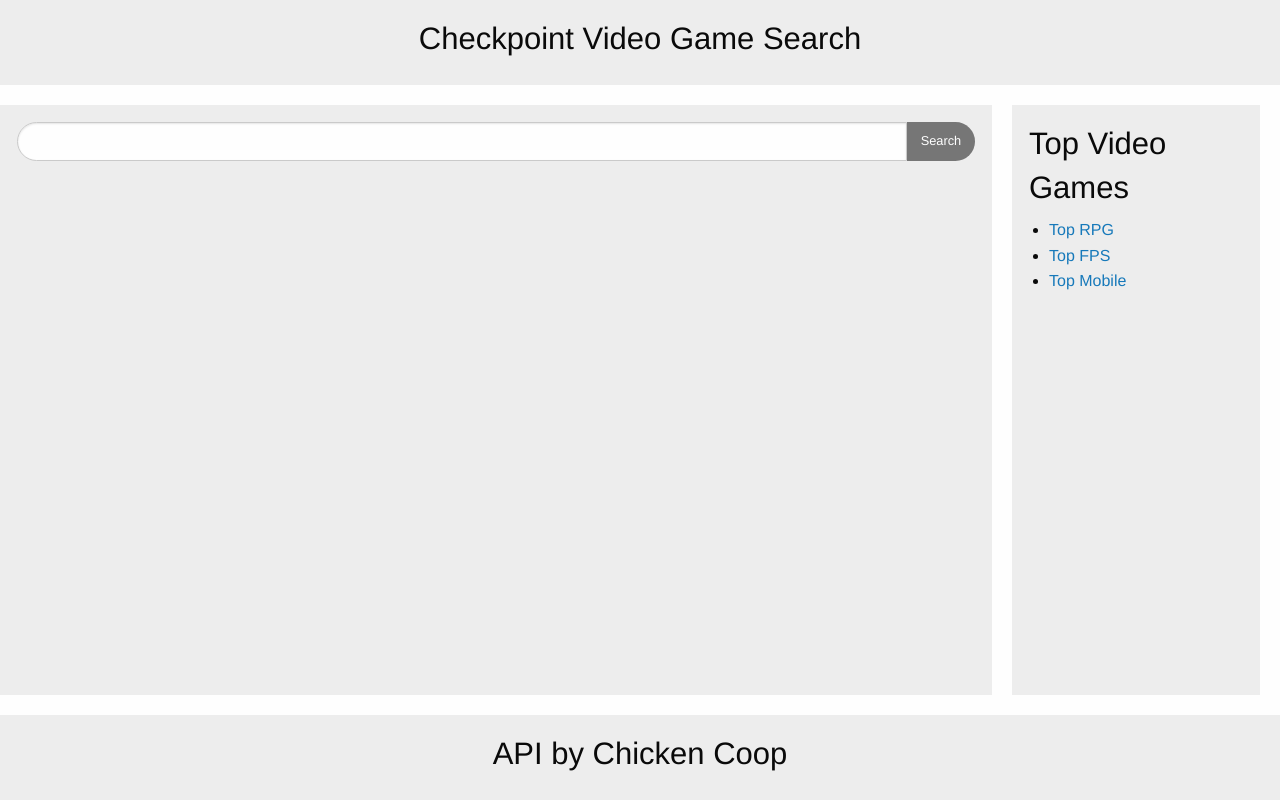
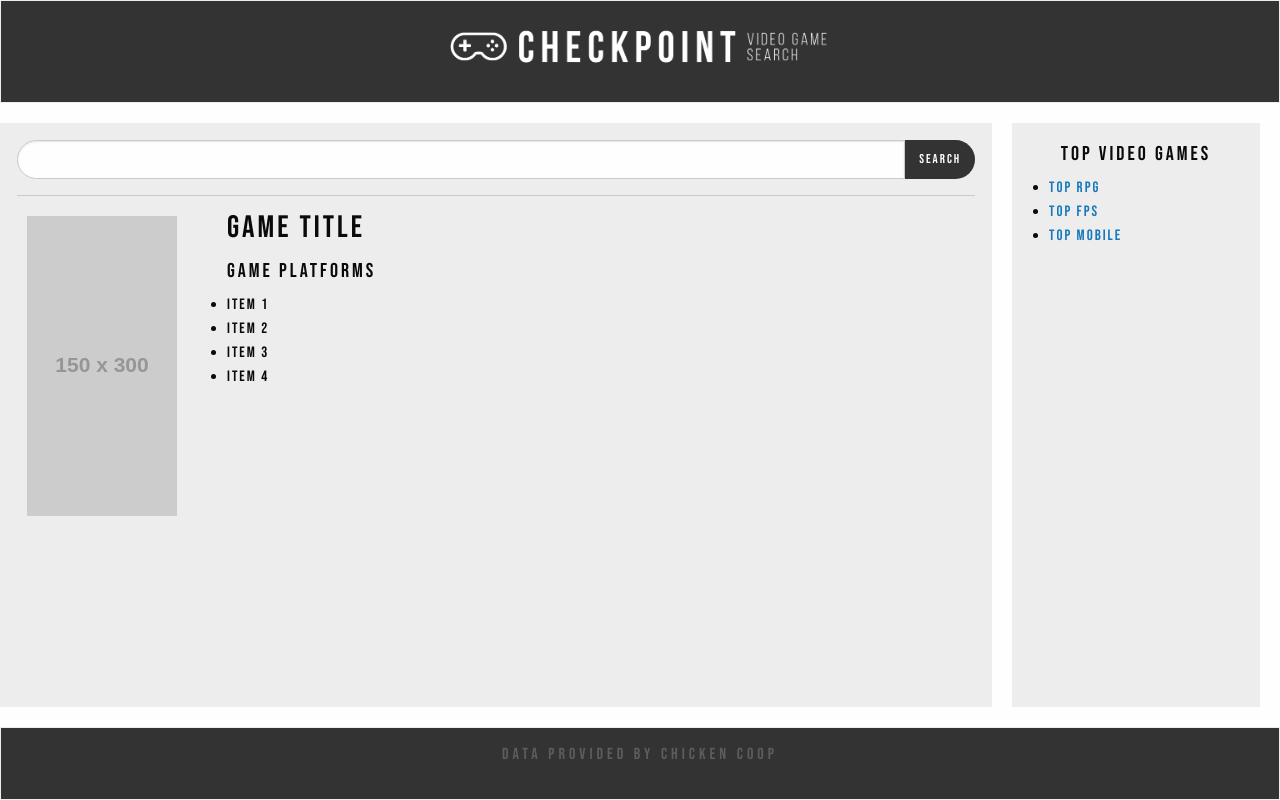
Before and after one commit to Annastasshia/Checkpoint, a plain HTML site: page index.html in a window 1280 px wide. Drawn offline with nearby package versions, Linux system fonts and the light colour scheme; placeholder pictures from the web are drawn by us.

Commit message:
styling added

```diff
--- a/index.html
+++ b/index.html
@@ -1,35 +1,69 @@
 <!doctype html>
 <html lang="en">
+
 <head>
   <!-- Required meta tags -->
   <meta charset="utf-8">
   <meta name="viewport" content="width=device-width, initial-scale=1, shrink-to-fit=no">
 
   <!-- Foundation CSS -->
-    <link rel="stylesheet" href="https://cdn.jsdelivr.net/npm/foundation-sites@6.6.3/dist/css/foundation.min.css" integrity="sha256-ogmFxjqiTMnZhxCqVmcqTvjfe1Y/ec4WaRj/aQPvn+I=" crossorigin="anonymous">
+  <link rel="stylesheet" href="https://cdn.jsdelivr.net/npm/foundation-sites@6.6.3/dist/css/foundation.min.css"
+    integrity="sha256-ogmFxjqiTMnZhxCqVmcqTvjfe1Y/ec4WaRj/aQPvn+I=" crossorigin="anonymous">
 
   <!-- jQuery and javaScript -->
   <script src="https://code.jquery.com/jquery-3.4.1.min.js"></script>
 
   <!-- Compressed JavaScript -->
-    <script src="https://cdn.jsdelivr.net/npm/foundation-sites@6.6.3/dist/js/foundation.min.js" integrity="sha256-pRF3zifJRA9jXGv++b06qwtSqX1byFQOLjqa2PTEb2o=" crossorigin="anonymous"></script>
+  <script src="https://cdn.jsdelivr.net/npm/foundation-sites@6.6.3/dist/js/foundation.min.js"
+    integrity="sha256-pRF3zifJRA9jXGv++b06qwtSqX1byFQOLjqa2PTEb2o=" crossorigin="anonymous"></script>
   <link rel="stylesheet" href="style.css">
+
+
+  <!--Font-->
+  <link href="https://fonts.googleapis.com/css2?family=Bebas+Neue&display=swap" rel="stylesheet">
+
+  <!--Favicon-->
+  <link rel="shortcut icon" href="./resources/images/favicon.ico" />
   <title>Checkpoint Search</title>
 </head>
+
 <body>
 
   <div class="holy-grail-grid">
-        <div class="holy-grail-header">
-          <h3>Checkpoint Video Game Search</h3>
+    <div class="holy-grail-header"><img src="./resources/images/title-image.png" width="400" height="100"
+        class="d-inline-block align-top" alt="game controller">
+      <!-- <h3>Checkpoint Video Game Search</h3> -->
     </div>
 
-        <div class="holy-grail-middle" >
+
+    <div class="holy-grail-middle">
+      <div class="columns medium-12">
       <div class="input-group input-group-rounded">
         <input class="input-group-field" id="titleInput" type="text">
         <div class="input-group-button">
-              <input type="submit" class="button secondary" value="Search">
+          <input type="submit" class="button" value="Search">
+        </div> <br /></div>
+        <div class="gameSearchInput">
+
+          <!--Card make-->
+
+          <div class="work-feature-block row">
+            <div class="columns medium-3">
+              <img class="work-feature-block-image" src="https://placehold.it/150x300"/>
             </div>
-            <div class="gameSearchInput">
+            <div class="columns medium-9">
+              <h3>Game Title</h3>
+              <h5>Game Platforms</h5>
+              <ul>
+                <li>Item 1</li>
+                <li>Item 2</li>
+                <li>Item 3</li>
+                <li>Item 4</li>
+              </ul>
+            </div>
+          </div>
+
+
 
         </div>
       </div>
@@ -37,7 +71,8 @@
     </div>
 
     <div class="holy-grail-right">
-          <h3>Top Video Games</h3>
+
+      <h5 style="text-align: center;">Top Video Games</h5>
       <ul>
         <li><a href="#">Top RPG</a></li>
         <li><a href="#">Top FPS</a></li>
@@ -46,7 +81,7 @@
     </div>
 
     <div class="holy-grail-footer">
-          <h3>API by Chicken Coop</h3>
+      <h6>Data provided by Chicken Coop</h6>
     </div>
 
   </div>
@@ -72,4 +107,5 @@
 
   <script src="./script.js"></script>
 </body>
+
 </html>
--- a/style.css
+++ b/style.css
@@ -1,3 +1,22 @@
+* {
+  font-family: 'Bebas Neue', cursive;
+  letter-spacing: 2px;
+}
+
+h5, h3 {
+  font-family: 'Bebas Neue', cursive;
+  letter-spacing: 3px;
+}
+
+h6 {
+  font-family: 'Bebas Neue', cursive;
+  letter-spacing: 4px;
+}
+
+.button{
+  background-color: #333333;
+}
+
 .input-group-rounded .input-group-field {
     border-radius: 5000px 0 0 5000px;
     padding-left: 1rem;
@@ -9,8 +28,14 @@
   }
   body {
     height: auto;
+  font-family: myFirstFont;
+  src: url(sansation_light.woff);
+}
+
+
+  ul{
+    font-size: 15px;
   }
-
 
 .holy-grail-grid {
     display: -ms-grid;
@@ -31,6 +56,7 @@
   }
 
 
+
   .holy-grail-header,
   .holy-grail-middle,
   .holy-grail-right,
@@ -47,6 +73,8 @@
     -ms-grid-row: 1;
         grid-row-start: 1;
         text-align: center;
+        background-color: #333333;
+        color: white;
   }
 
 
@@ -78,7 +106,22 @@
         grid-column-start: 1;
     grid-column-end: 4;
     text-align: center;
+    background-color: #333333;
+        color: #5e5d5d;
   }
+
+.work-feature-block {
+  padding: 10px 0;
+  border-top: 1px solid #cacaca;
+}
+
+.work-feature-block-image {
+  display: block;
+  margin: auto;
+  padding: 10px;
+  padding-right: 50px;
+  float: left;
+}
 
 
 
```
Also changed, not shown: resources/font/BebasNeue Bold.ttf (added), resources/font/BebasNeue Book.ttf (added), resources/font/BebasNeue Light.ttf (added), resources/font/BebasNeue Regular.otf (added), resources/font/BebasNeue Thin.ttf (added), resources/font/BebasNeue.otf (added), resources/images/favicon.ico (added), resources/images/title-image.png (added), 3 other files. Lines whose indentation alone changed are shown as unchanged.
